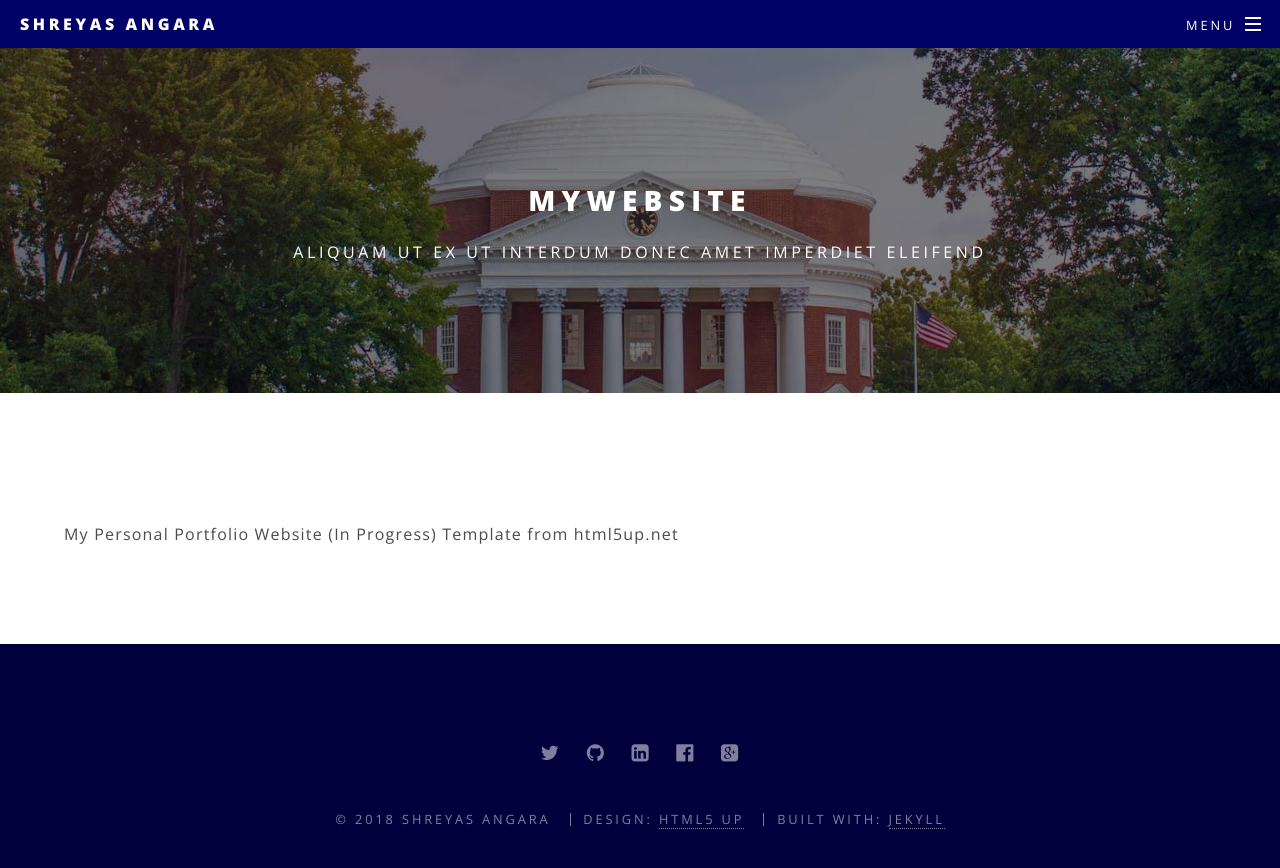
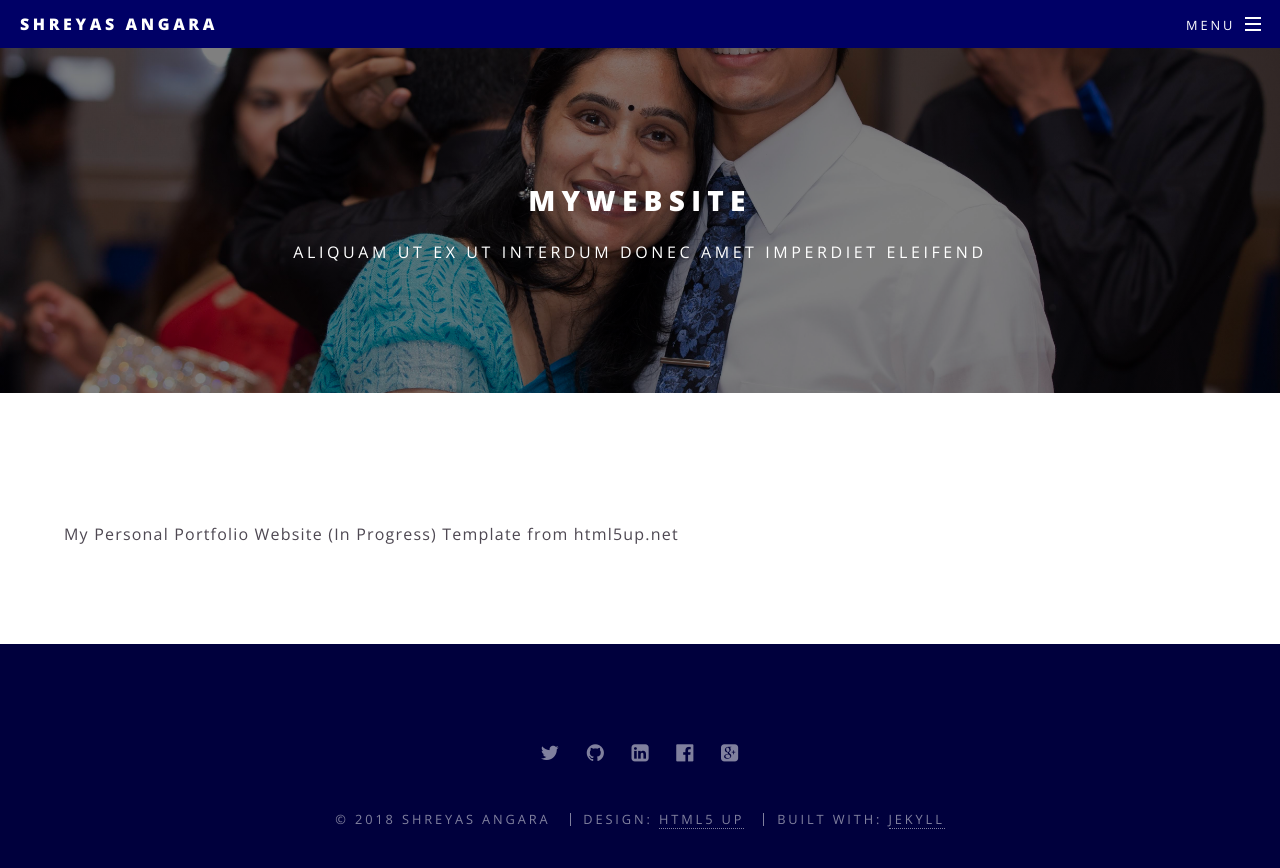
Before and after one commit to shreyas00023/mywebsite, a Jekyll site: the page built from README.md, in a window 1280 px wide and 922 px high. Shown: the top 868 px of the window. Built offline with Jekyll 4.4.1, drawn with Linux system fonts in a browser that asks for light colours; our own code applies the rules of GitHub Pages for plain Markdown files.

Commit message:
Update main.scss

```diff
--- a/css/main.scss
+++ b/css/main.scss
@@ -1675,7 +1675,7 @@
 	#main {
 		> header {
 			@include padding(12em, 0);
-			@include vendor('background-image', ('linear-gradient(top, rgba(0,0,0,0.5), rgba(0,0,0,0.5))', 'url("#{$baseurl}/uva-background1.jpg")'));
+			@include vendor('background-image', ('linear-gradient(top, rgba(0,0,0,0.5), rgba(0,0,0,0.5))', 'url("#{$baseurl}/IMG_1444.jpg")'));
 			background-attachment: fixed;
 			background-position: center center;
 			background-repeat: no-repeat;
@@ -1800,7 +1800,7 @@
 
 	body.landing {
 		#page-wrapper {
-			@include vendor('background-image', ('linear-gradient(top, rgba(0,0,0,0.5), rgba(0,0,0,0.5))', 'url("#{$baseurl}/uva-background1.jpg")'));
+			@include vendor('background-image', ('linear-gradient(top, rgba(0,0,0,0.5), rgba(0,0,0,0.5))', 'url("#{$baseurl}/IMG_1444.jpg")'));
 			background-attachment: fixed;
 			background-position: center center;
 			background-repeat: no-repeat;
@@ -1821,7 +1821,7 @@
 
 			#banner,
 			.wrapper.style4 {
-				@include vendor('background-image', ('linear-gradient(top, rgba(0,0,0,0.5), rgba(0,0,0,0.5))', 'url("#{$baseurl}/uva-background1.jpg")'));
+				@include vendor('background-image', ('linear-gradient(top, rgba(0,0,0,0.5), rgba(0,0,0,0.5))', 'url("#{$baseurl}/IMG_1444.jpg")'));
 				background-position: center center;
 				background-repeat: no-repeat;
 				background-size: cover;
```
